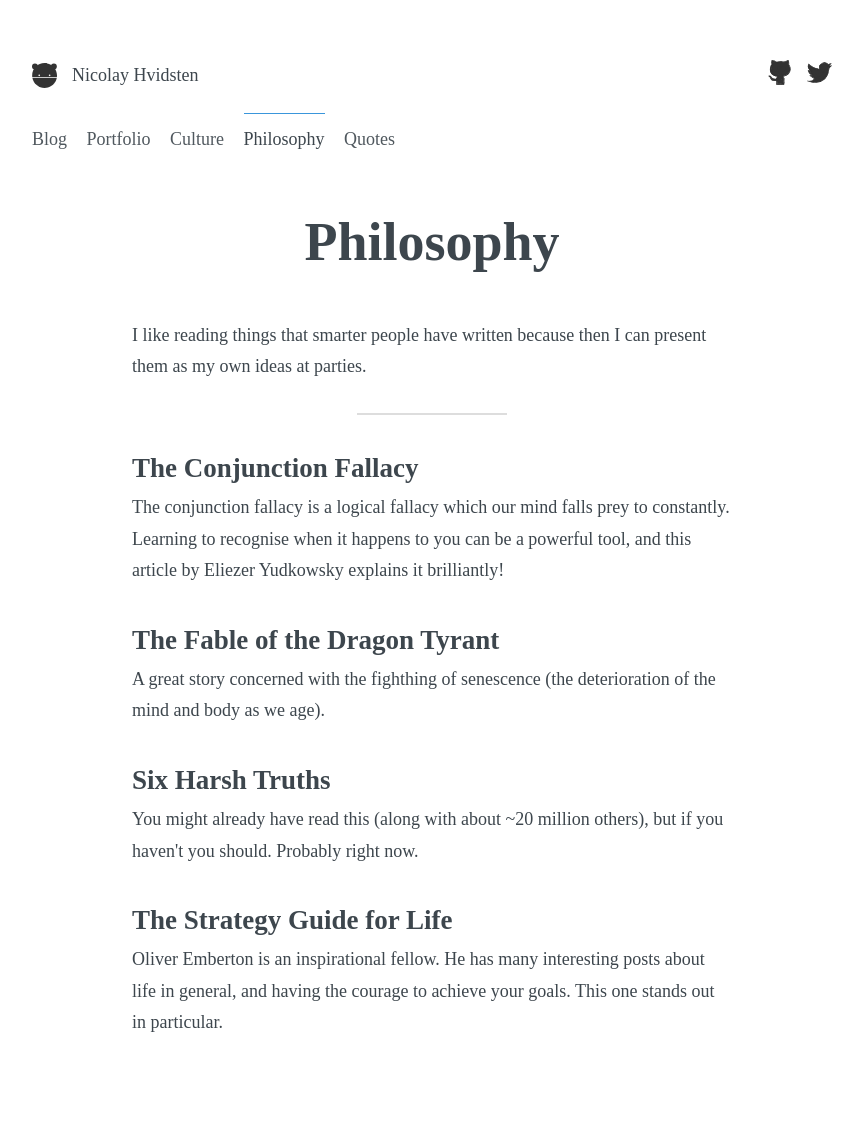
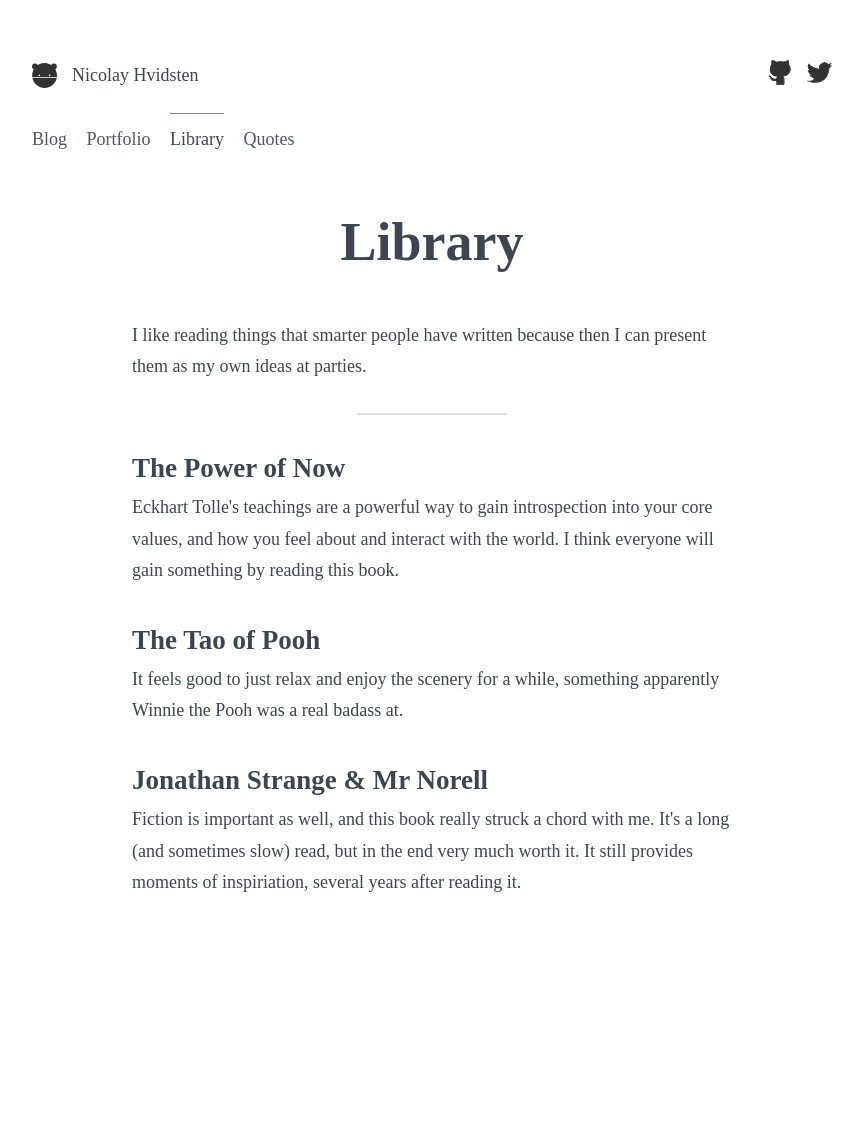
Before and after one commit to nicohvi/nicohvi.github.io, a Jekyll site: the page built from library/index.html, in a window 1280 px wide. Shown: the whole page, without its empty margins (208-1071 px from the left). Built offline with Jekyll 4.4.1, drawn with Linux system fonts in a browser that asks for light colours; nearby versions of some CDN libraries; after the commit the page ends 990 px from its top, so only the background shows below that.

Commit message:
new blog post

```diff
--- a/_config.yml
+++ b/_config.yml
@@ -13,13 +13,11 @@ navigation:
   - text: Blog
     url:  /blog/
   - text: Portfolio
-    url: /portfolio/
-  - text: Culture
-    url: /culture/
-  - text: Philosophy
-    url: /philosophy/
+    url:  /portfolio/
+  - text: Library
+    url:  /library/
   - text: Quotes
-    url: /quotes/
+    url:  /quotes/
 
 sass:
   sass_dir: _sass
--- a/_data/culture.yml
+++ /dev/null
@@ -1,46 +0,0 @@
-- title:  Jonathan Strange & Mr Norell
-  link:   https://www.goodreads.com/book/show/14201.Jonathan_Strange_Mr_Norrell
-  desc:   Jonathan Strange & Mr Norell builds its plot slowly
-          and purposefully, and Susannah Clarke (the author)
-          manages to create a magical world, in every sense of the word,
-          that somehow seems *real*. No small feat. This
-          book still, several years after reading it, provides
-          moments of inspiriation.
-
-- title:  Indie Heaven
-  link:   http://open.spotify.com/user/nico.hvi/playlist/5V4S6CWQdw1mkSXwhu2pBY
-  desc:   This playlist is the result of a four year long (and
-          counting) collaboration between myself and a friend.
-          At the time of writing it has 795 songs, almost
-          all of them containing guitar at some point. We're not very good at
-          different genres.
-
-- title:  Spirited Away
-  link:   http://www.imdb.com/title/tt0245429/
-  desc:   The best movie ever made. If you want to experience
-          the wonder you felt as a child - the fear of ghosts,
-          or the awe of unknown experiences - then all
-          you need to do is watch this movie. Also it has
-          a talking frog, which is pretty cool.
-
-- title:  Dark Souls
-  link:   http://store.steampowered.com/app/211420/
-  desc:   According to my Playstation I have suffered the
-          torment of Dark Souls for approximately 400 hours.
-          I suspect it may be lying. Regardless of the honesty,
-          or lack thereof, of my living room console there is something
-          truly *special* about Dark Souls. The constant feeling of
-          struggle which eventually culminates in brief moments of
-          pure ecstacy (before ultimately returning to struggle once more)
-          is a beautiful metaphor of the hardships of life, or whatever.
-
-- title:  The Tao of Pooh
-  link:   https://www.goodreads.com/book/show/48757.The_Tao_of_Pooh
-  desc:   It feels good to just relax and enjoy the scenery for a
-          while, something apparently Winnie the Pooh was
-          a real badass at.
-
-- title:  Leave Before the Lights Come On
-  link:   http://open.spotify.com/track/6XhK6dMUBUHplp3n8WvgVf
-  desc:   In August, 2006 Alex Turner wrote the best song in the
-          world.
--- /dev/null
+++ b/_data/library.yml
@@ -0,0 +1,20 @@
+- title:  The Power of Now
+  link:
+  desc:   Eckhart Tolle's teachings are a powerful way to
+          gain introspection into your core values, and how
+          you feel about and interact with the world. I think
+          everyone will gain something by reading this book.
+
+- title:  The Tao of Pooh
+  link:   https://www.goodreads.com/book/show/48757.The_Tao_of_Pooh
+  desc:   It feels good to just relax and enjoy the scenery for a
+          while, something apparently Winnie the Pooh was
+          a real badass at.
+
+- title:  Jonathan Strange & Mr Norell
+  link:   https://www.goodreads.com/book/show/14201.Jonathan_Strange_Mr_Norrell
+  desc:   Fiction is important as well, and this book really
+          struck a chord with me. It's a long (and sometimes slow)
+          read, but in the end very much worth it. It still
+          provides moments of inspiriation, several years after
+          reading it.
--- a/_data/philosophy.yml
+++ /dev/null
@@ -1,24 +0,0 @@
-- title:  The Conjunction Fallacy
-  link:   http://lesswrong.com/lw/ji/conjunction_fallacy/
-  desc:   The conjunction fallacy is a logical fallacy which our mind
-          falls prey to constantly. Learning to recognise when it
-          happens to you can be a powerful tool, and this article by
-          Eliezer Yudkowsky explains it brilliantly!
-
-- title:  The Fable of the Dragon Tyrant
-  link:   http://www.nickbostrom.com/fable/dragon.html
-  desc:   A great story concerned with the fighthing of senescence
-          (the deterioration of the mind and body as we age).
-
-- title:  Six Harsh Truths
-  link:   http://www.cracked.com/blog/6-harsh-truths-that-will-make-you-better-person/
-  desc:   You might already have read this (along with about ~20
-          million others), but if you haven't you should.
-          Probably right now.
-
-- title:  The Strategy Guide for Life
-  link:   http://oliveremberton.com/2014/life-is-a-game-this-is-your-strategy-guide/
-  desc:   Oliver Emberton is an inspirational fellow. He has many
-          interesting posts about life in general, and having the
-          courage to achieve your goals. This one stands out in
-          particular.
--- a/_data/quotes.yml
+++ b/_data/quotes.yml
@@ -1,38 +1,20 @@
 - quote:  Don't panic.
   author: Douglas Adams
-
-- quote:  I was holding on to you for the lack of a better thing
-          to do.
-  author: The Walkmen
-
-- quote:  We're just two lost souls swimming in a fish bowl.
-  author: Pink Floyd
 
 - quote:  How we spend our days is, of course, how we spend our lives.
   author: Annie Dillard
 
-- quote:  If we keep looking backwards we'll break our necks.
+- quote:  If we keep looking backwards it'll break our necks.
   author: The Milk Carton Kids
 
-- quote:  Knowledge is real knowledge only when it is acquired by the efforts
-          of your intellect, not by memory.
+- quote:  Knowledge is real knowledge only when it is acquired by the efforts of your intellect, not by memory.
   author: Henry David Thoreau
 
 - quote:  Story is king.
   author: Pixar
-
-- quote:  All animals are equal, but some animals are more equal
-          than others.
-  author: George Orwell, Animal Farm
 
 - quote:  The opposite of love isn't hate, it's indifference.
   author: Elie Wiesel
 
 - quote:  The first draft of anything is shit.
   author: Ernest Hemingway
-
-- quote:  It's better to burn out than to fade away.
-  author: Neil Young
-
-- quote:  Happiness is only real when shared.
-  author: Chris McCandles
--- a/culture/index.html
+++ /dev/null
@@ -1,29 +0,0 @@
----
-layout: master
-title: Culture
----
-<section>
-  <h1>Culture</h1>
-  <p>
-    There are few things that I appreciate more than a
-    mind expanding experience after, for instance, reading
-    a particularily well-written book, watching a good
-    movie, listening to an inspirational and energetic song or
-    playing a great game.
-  </p>
-  <p>
-    This is a list of things that have provided me
-    with these experiences.
-  </p>
-  <hr>
-  <ul class='cultural-items'>
-    {% for item in site.data.culture %}
-    <li>
-      <a href='{{ item.link }}'>
-        <h2>{{ item.title }}</h2>
-      </a>
-      {{ item.desc | markdownify }}
-    </li>
-    {% endfor %}
-  </ul>
-</section>
--- a/philosophy/index.html
+++ b/library/index.html
@@ -1,16 +1,16 @@
 ---
 layout: master
-title: Philosophy
+title: Library
 ---
 <section>
-  <h1>Philosophy</h1>
+  <h1>Library</h1>
   <p>
     I like reading things that smarter people have written
     because then I can present them as my own ideas at parties.
   </p>
   <hr>
   <ul>
-    {% for item in site.data.philosophy %}
+    {% for item in site.data.library %}
     <li>
       <a href='{{ item.link }}'>
         <h2>{{ item.title }}</h2>
--- a/quotes/index.html
+++ b/quotes/index.html
@@ -5,10 +5,8 @@ title: Quotes
 <section>
   <h1>Quotes</h1>
   <p>
-    These are things I've read or heard that made an instant,
-    and lasting, impact on the way I think. Most of them are from
-    songs, which probably means that musicians are geniuses or
-    that I should read more books.
+    Smart people say smart things, but unfortunately our minds are fickle
+    bastards and tend to forget them. This is my refill station.
   </p>
   <hr>
   <ul>
--- a/sprockets.rb
+++ b/sprockets.rb
@@ -1,7 +1,6 @@
 require 'listen'
 require 'haml'
 require 'coffee-script'
-require 'byebug'
 require 'uglifier'
 
 @root   = Dir.pwd
@@ -24,7 +23,7 @@ def compile_haml(file)
 end
 
 def get_relative(path)
-  match = path.match(/layouts|portfolio|culture|philosophy|quotes|blog|resume/)
+  match = path.match(/layouts|portfolio|library|quotes|blog|resume/)
   if match
     match[0] == 'layouts' ? "_#{match[0]}" : match[0]
   else
```
Also changed, not shown: _posts/2015-05-20-unfucking-up.md (deleted, +0 -9 lines), _posts/2015-10-02-SPA-and-SEO.md (added, +97 -0 lines), public/images/posts/face.png (added), public/images/posts/google-seo.png (added), 6 other files.
